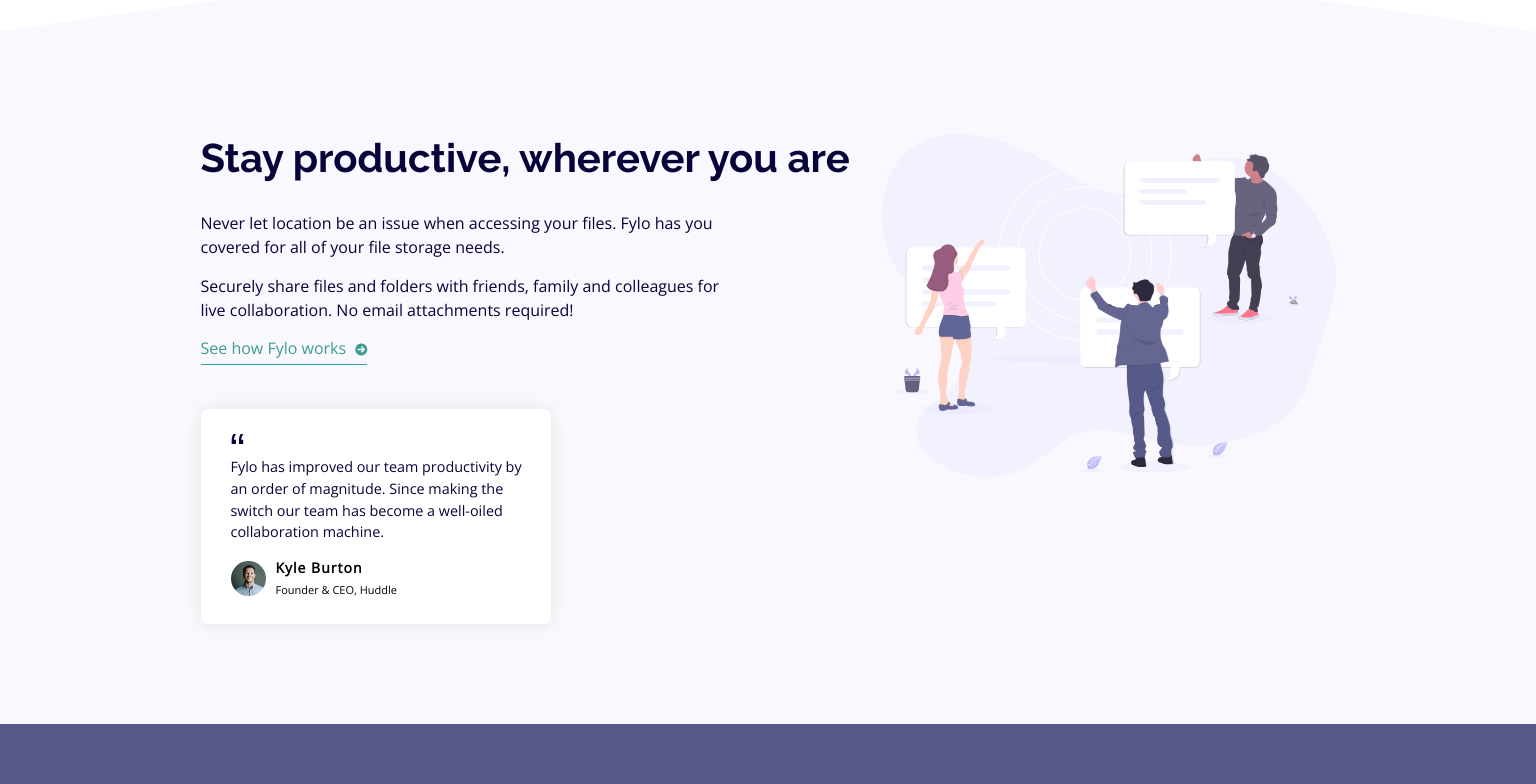
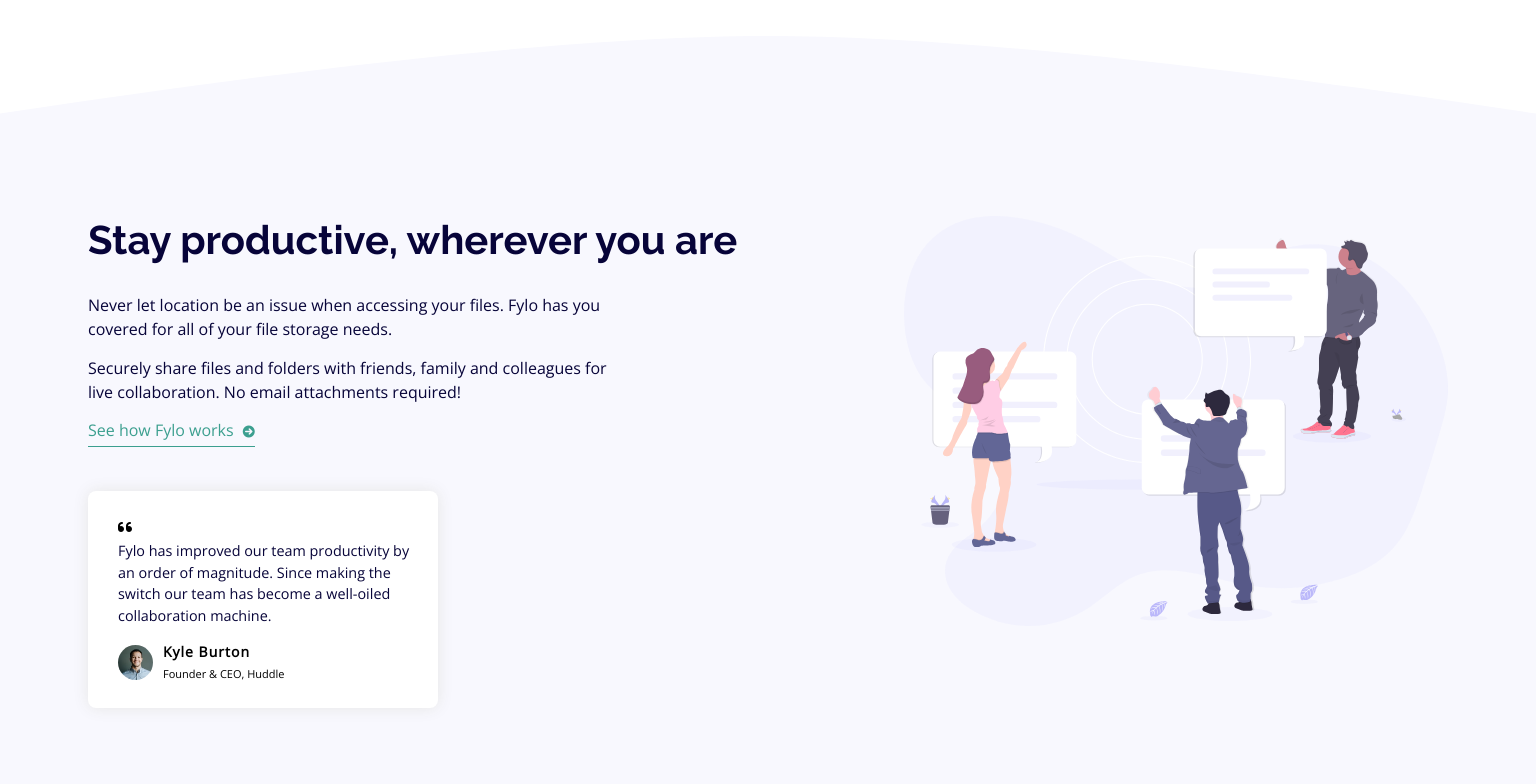
Before and after one commit to AbdulrahmanFE/Challenge_Num_15, a plain HTML site: page index.html in a window 1536 px wide. Shown: the part 820-1604 px from the top of the page. Drawn offline with nearby package versions, Linux system fonts and the light colour scheme.

Commit message:
Making Some Modifieds

```diff
--- a/css/style.css
+++ b/css/style.css
@@ -44,8 +44,8 @@
     font-family: var(--RalewayFamily);
   }
   .container {
-    padding-left: 20px;
-    padding-right: 20px;
+    padding-left: 15px;
+    padding-right: 15px;
     margin-left: auto;
     margin-right: auto;
   }
@@ -64,10 +64,19 @@
   /* Lager Screen */
   @media (min-width: 1200px) {
     .container{
-      width: 1175px;
+      width: 1190px;
     }
   }
-  /*  */
+  @media (min-width: 1300px) {
+    .container{
+      width: 1290px;
+    }
+  }
+  @media (min-width: 1400px) {
+    .container{
+      width: 1390px;
+    }
+  }
 /* Styling The Header */
   header {
     padding: 66px 0 90px;
--- a/index.html
+++ b/index.html
@@ -72,7 +72,7 @@
               <i class="fas fa-arrow-circle-right arrow"></i>
             </a>
             <div class="fea-testimonial">
-              <img src="images/icon-quotes.svg" alt="quotes" class="quotes">
+              <i class="fa-solid fa-quote-left quotes"></i>
               <p class="testimonial-des">
                 Fylo has improved our team productivity by an order of magnitude. Since
                 making the switch our team has become a well-oiled collaboration machine.
```
